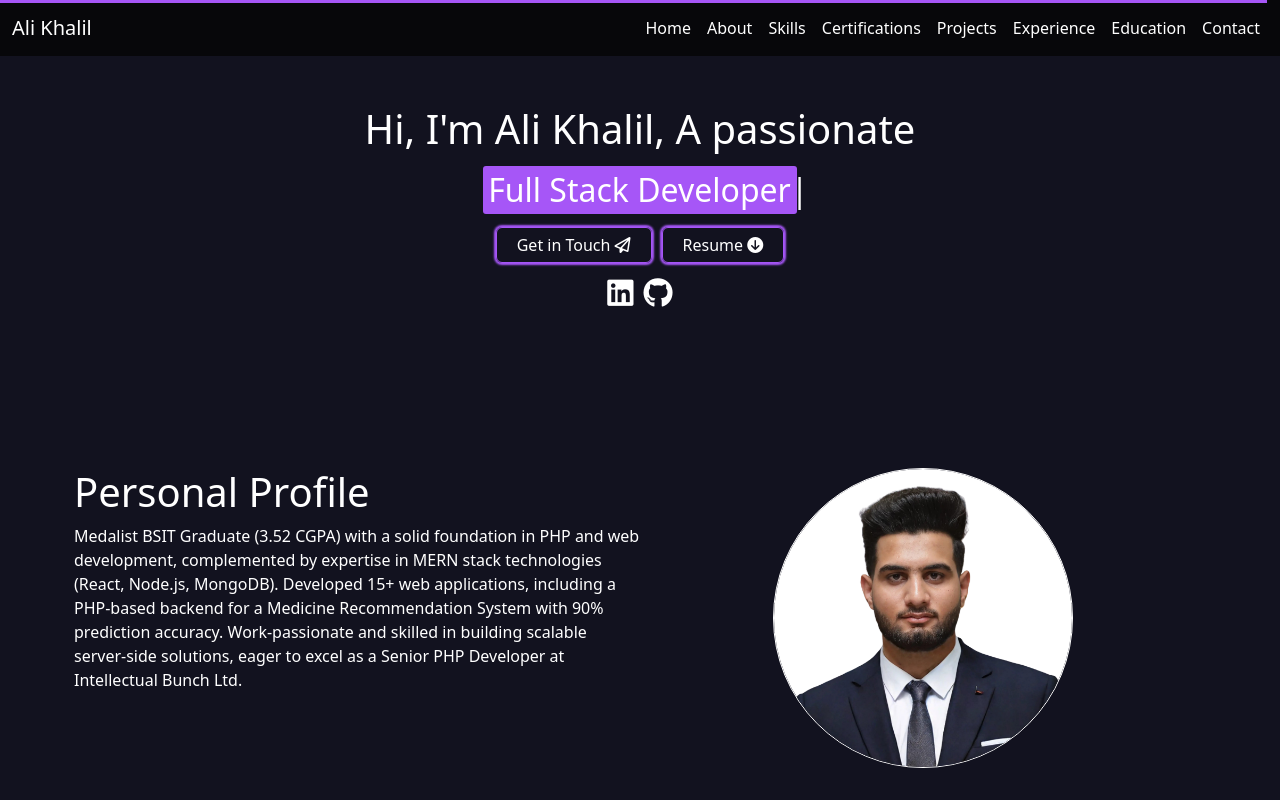
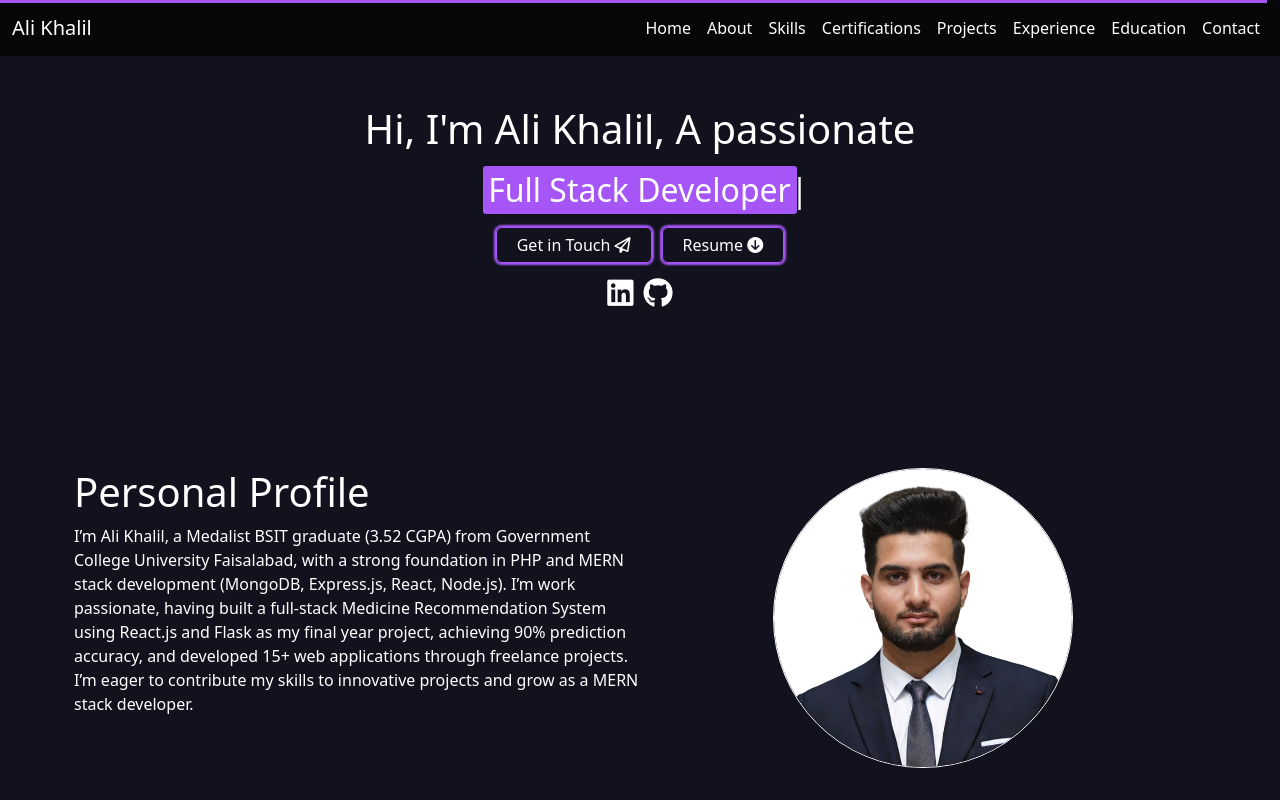
Before and after one commit to AliKhalil28/portfolio, a React (Create React App) app: page / in a window 1280 px wide. Shown: the top 800 px of the page. Built offline with nearby package versions, Linux system fonts and the light colour scheme.

Commit message:
Update portfolio About Sec

```diff
--- a/src/Components/About.js
+++ b/src/Components/About.js
@@ -8,13 +8,14 @@ const About = () => {
       <div className="about-left">
         <h1>Personal Profile</h1>
         <p>
-          Medalist BSIT Graduate (3.52 CGPA) with a solid foundation in PHP and
-          web development, complemented by expertise in MERN stack technologies
-          (React, Node.js, MongoDB). Developed 15+ web applications, including a
-          PHP-based backend for a Medicine Recommendation System with 90%
-          prediction accuracy. Work-passionate and skilled in building scalable
-          server-side solutions, eager to excel as a Senior PHP Developer at
-          Intellectual Bunch Ltd.
+          I’m Ali Khalil, a Medalist BSIT graduate (3.52 CGPA) from Government
+          College University Faisalabad, with a strong foundation in PHP and
+          MERN stack development (MongoDB, Express.js, React, Node.js). I’m work
+          passionate, having built a full-stack Medicine Recommendation System
+          using React.js and Flask as my final year project, achieving 90%
+          prediction accuracy, and developed 15+ web applications through
+          freelance projects. I’m eager to contribute my skills to innovative
+          projects and grow as a MERN stack developer.
         </p>
       </div>
       <div className="about-right">
```
